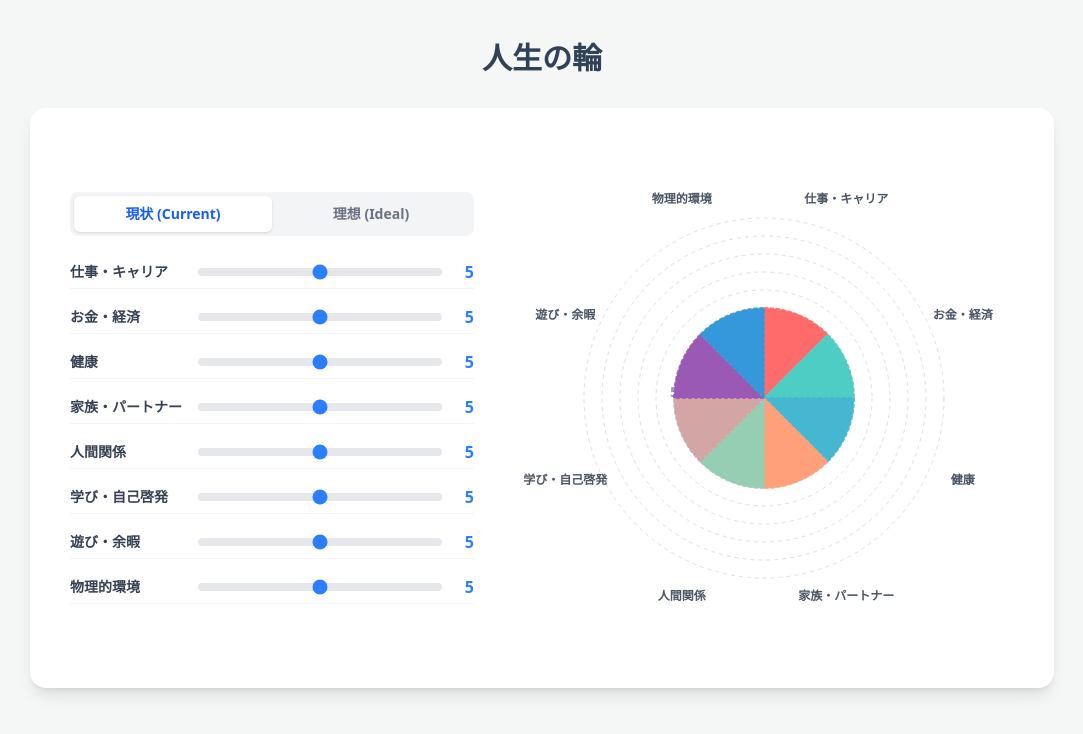
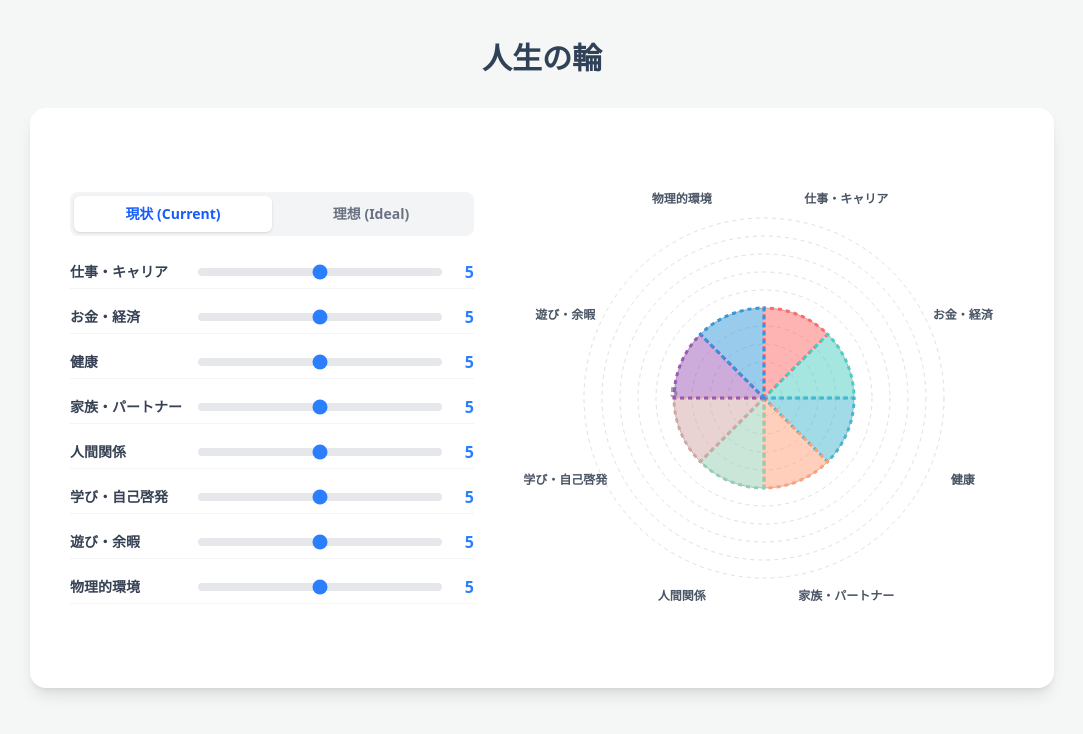
Before and after one commit to kazunori0909/wheel-of-life, a Next.js app: page / in a window 1280 px wide. Shown: the top 734 px of the page, without its empty margins (98-1181 px from the left). Built offline with nearby package versions, Linux system fonts and the light colour scheme.

Commit message:
現在のスコアより理想のスコアが低い場合があるが表示がわからないため、フィル処理を変更

```diff
--- a/src/components/WheelChart.tsx
+++ b/src/components/WheelChart.tsx
@@ -73,25 +73,32 @@ export const WheelChart: React.FC<WheelChartProps> = ({
           })}
         </g>
 
-        {/* スライス（データ） */}
+        {/* 現状スコア（1層目：奥） */}
         <g>
           {slices.map((slice) => (
-            <React.Fragment key={slice.id}>
             <path
+              key={`current-${slice.id}`}
               d={slice.path}
               fill={slice.color}
-                className="fill-opacity-60 hover:fill-opacity-80 transition-all duration-300 ease-out"
+              fillOpacity={0.5}
+              className="transition-all duration-300 ease-out"
               stroke="none"
             />
+          ))}
+        </g>
+
+        {/* 理想スコア（2層目：手前） */}
+        <g>
+          {slices.map((slice) => (
             <path
+              key={`target-${slice.id}`}
               d={slice.targetPath}
               fill="none"
               stroke={slice.color}
-                strokeWidth="2"
-                strokeDasharray="4,2"
-                className="pointer-events-none opacity-80"
+              strokeWidth="3"
+              strokeDasharray="4 4"
+              className="pointer-events-none transition-all duration-300 ease-out"
             />
-            </React.Fragment>
           ))}
         </g>
 
```
Lines whose indentation alone changed are shown as unchanged.
